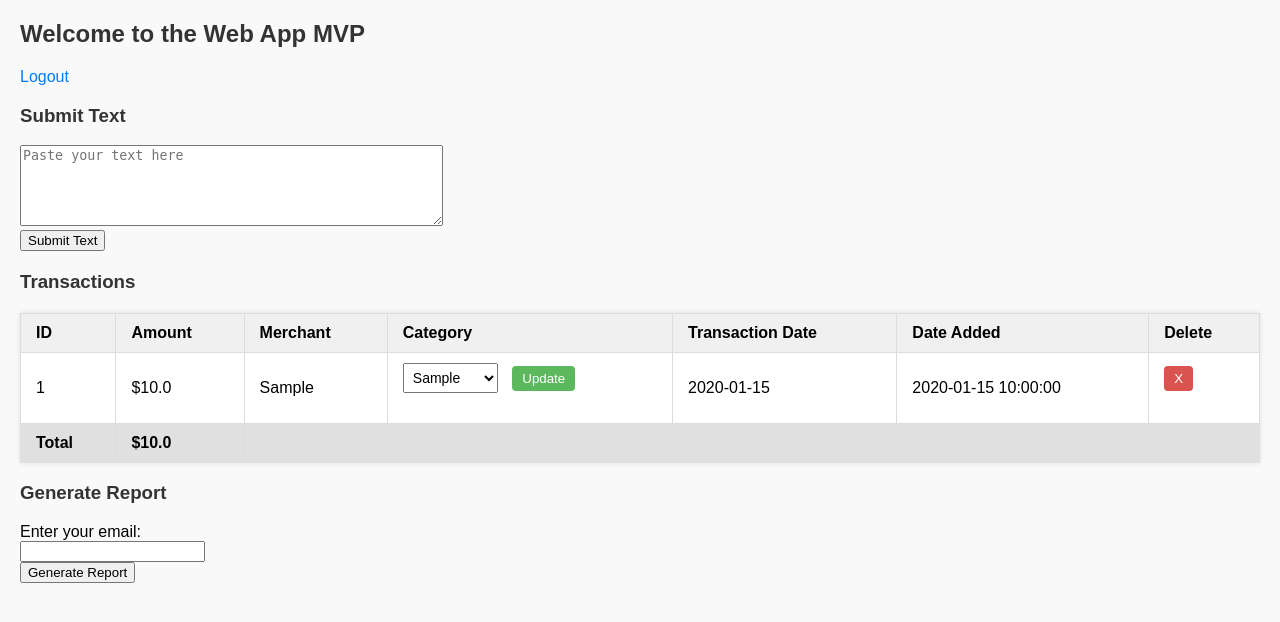
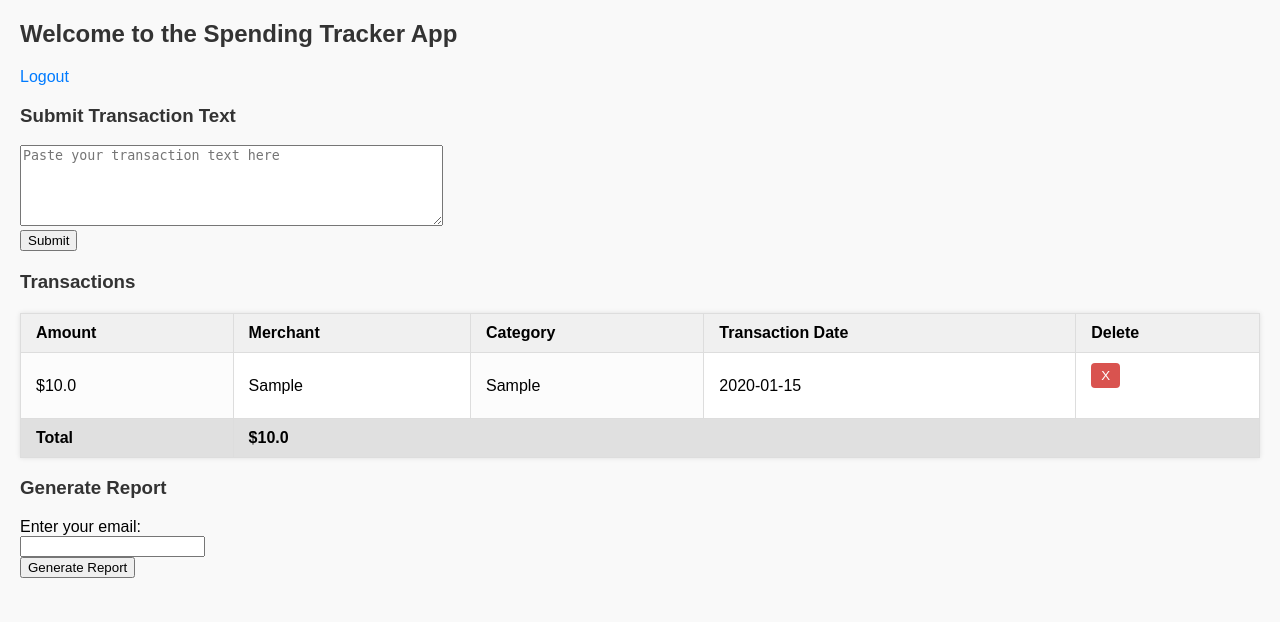
Before and after one commit to ahmedhamza394/spendingTracker, a Flask app: page / in a window 1280 px wide. Shown: the top 622 px of the page. Run offline with Flask 2, Linux system fonts and the light colour scheme; the visitor is signed in with stand-in values (Sample User, id 1); tables that the repository leaves empty hold one stand-in row (values such as "Sample post").

Commit message:
made it so that we can edit the category seamlessly

```diff
--- a/app.py
+++ b/app.py
@@ -194,5 +194,31 @@ def report():
     flash(f"Report generated and 'sent' to {email} (simulated).")
     return render_template('report.html', report=report_content)
 
+from flask import request, jsonify
+
+@app.route('/update_field/<int:transaction_id>', methods=['POST'])
+@login_required
+def update_field(transaction_id):
+    data = request.get_json()
+    field = data.get("field")
+    value = data.get("value")
+
+    if field not in ["amount", "category"]:
+        return jsonify({"status": "error", "message": "Invalid field"}), 400
+
+    conn = get_db_connection()
+    try:
+        if field == "amount":
+            # Convert value to float
+            value = float(value.replace('$', '').strip())
+        conn.execute(f"UPDATE transactions SET {field} = ? WHERE id = ?", (value, transaction_id))
+        conn.commit()
+    except Exception as e:
+        conn.close()
+        return jsonify({"status": "error", "message": str(e)}), 500
+    conn.close()
+    return jsonify({"status": "success"})
+
+
 if __name__ == '__main__':
     app.run(debug=True)
--- a/templates/index.html
+++ b/templates/index.html
@@ -2,7 +2,7 @@
 <html lang="en">
 <head>
   <meta charset="UTF-8">
-  <title>Web App MVP</title>
+  <title>Spending Tracker App</title>
   <style>
     body {
       font-family: Arial, sans-serif;
@@ -46,18 +46,6 @@
     .delete-btn:hover {
       background-color: #c9302c;
     }
-    .update-btn {
-      background-color: #5cb85c;
-      color: white;
-      border: none;
-      padding: 5px 10px;
-      border-radius: 4px;
-      cursor: pointer;
-      margin-left: 5px;
-    }
-    .update-btn:hover {
-      background-color: #4cae4c;
-    }
     .flash {
       color: green;
       list-style: none;
@@ -69,28 +57,60 @@
     form {
       margin-bottom: 20px;
     }
-    select, input[type="text"] {
-      padding: 5px;
-      font-size: 14px;
-      margin-right: 5px;
+    .editable {
+      cursor: text;
+      background-color: #fcfcfc;
+    }
+    .editable:focus {
+      background-color: #fff;
+      outline: 1px solid #007BFF;
     }
   </style>
   <script>
-    function toggleCustomInput(selectElem, customInputId) {
-      var customInput = document.getElementById(customInputId);
-      if (selectElem.value === "Custom") {
-        customInput.style.display = "inline";
-      } else {
-        customInput.style.display = "none";
-      }
+    // Function to send inline update for a given transaction field
+    function updateField(transactionId, field, newValue) {
+      fetch(`/update_field/${transactionId}`, {
+        method: 'POST',
+        headers: {
+          'Content-Type': 'application/json',
+          // You might want to add a CSRF token here in production
+        },
+        body: JSON.stringify({ field: field, value: newValue })
+      })
+      .then(response => response.json())
+      .then(data => {
+        if (data.status !== "success") {
+          alert("Update failed: " + data.message);
+        }
+      })
+      .catch(error => {
+        console.error("Error updating field:", error);
+      });
     }
+
+    // Event handler for inline editing fields
+    function inlineUpdateHandler(event) {
+      const td = event.target;
+      const transactionId = td.getAttribute("data-id");
+      const field = td.getAttribute("data-field");
+      const newValue = td.innerText.trim();
+      updateField(transactionId, field, newValue);
+    }
+
+    // Attach blur event listeners on page load to editable cells
+    document.addEventListener("DOMContentLoaded", function() {
+      const editables = document.querySelectorAll(".editable");
+      editables.forEach(function(cell) {
+        cell.addEventListener("blur", inlineUpdateHandler);
+      });
+    });
   </script>
 </head>
 <body>
-  <h2>Welcome to the Web App MVP</h2>
+  <h2>Welcome to the Spending Tracker App</h2>
   <a href="{{ url_for('logout') }}">Logout</a>
 
-  <h3>Submit Text</h3>
+  <h3>Submit Transaction Text</h3>
   {% with messages = get_flashed_messages() %}
     {% if messages %}
       <ul class="flash">
@@ -101,45 +121,29 @@
     {% endif %}
   {% endwith %}
   <form method="POST">
-    <textarea name="text" rows="5" cols="50" placeholder="Paste your text here" required></textarea><br>
-    <button type="submit">Submit Text</button>
+    <textarea name="text" rows="5" cols="50" placeholder="Paste your transaction text here" required></textarea><br>
+    <button type="submit">Submit</button>
   </form>
 
   <h3>Transactions</h3>
   <table>
     <thead>
       <tr>
-        <th>ID</th>
         <th>Amount</th>
         <th>Merchant</th>
         <th>Category</th>
         <th>Transaction Date</th>
-        <th>Date Added</th>
         <th>Delete</th>
       </tr>
     </thead>
     <tbody>
       {% for tx in transactions %}
       <tr>
-        <td>{{ tx['id'] }}</td>
-        <td>${{ tx['amount'] | round(2) }}</td>
+        <!-- Inline editable fields with data attributes for transaction id and field name -->
+        <td class="editable" contenteditable="true" data-id="{{ tx['id'] }}" data-field="amount">${{ tx['amount'] | round(2) }}</td>
         <td>{{ tx['merchant'] }}</td>
-        <td>
-          <form method="POST" action="{{ url_for('update_category', transaction_id=tx['id']) }}">
-            <select name="category" onchange="toggleCustomInput(this, 'custom-input-{{ tx['id'] }}')">
-              {% for cat in categories %}
-                <option value="{{ cat }}" {% if tx['category'] == cat %}selected{% endif %}>{{ cat }}</option>
-              {% endfor %}
-              <option value="Custom" {% if tx['category'] not in categories %}selected{% endif %}>Custom</option>
-            </select>
-            <span id="custom-input-{{ tx['id'] }}" style="display: {% if tx['category'] not in categories %}inline{% else %}none{% endif %};">
-              <input type="text" name="custom_category" placeholder="Enter custom category" value="{% if tx['category'] not in categories %}{{ tx['category'] }}{% endif %}">
-            </span>
-            <button type="submit" class="update-btn">Update</button>
-          </form>
-        </td>
+        <td class="editable" contenteditable="true" data-id="{{ tx['id'] }}" data-field="category">{{ tx['category'] }}</td>
         <td>{{ tx['transactionDate'] }}</td>
-        <td>{{ tx['datetimeAdded'] }}</td>
         <td>
           <form method="POST" action="{{ url_for('delete_transaction', transaction_id=tx['id']) }}">
             <button type="submit" class="delete-btn">X</button>
@@ -151,8 +155,7 @@
     <tfoot>
       <tr>
         <td colspan="1">Total</td>
-        <td>${{ total | round(2) }}</td>
-        <td colspan="5"></td>
+        <td colspan="4">${{ total | round(2) }}</td>
       </tr>
     </tfoot>
   </table>
```
